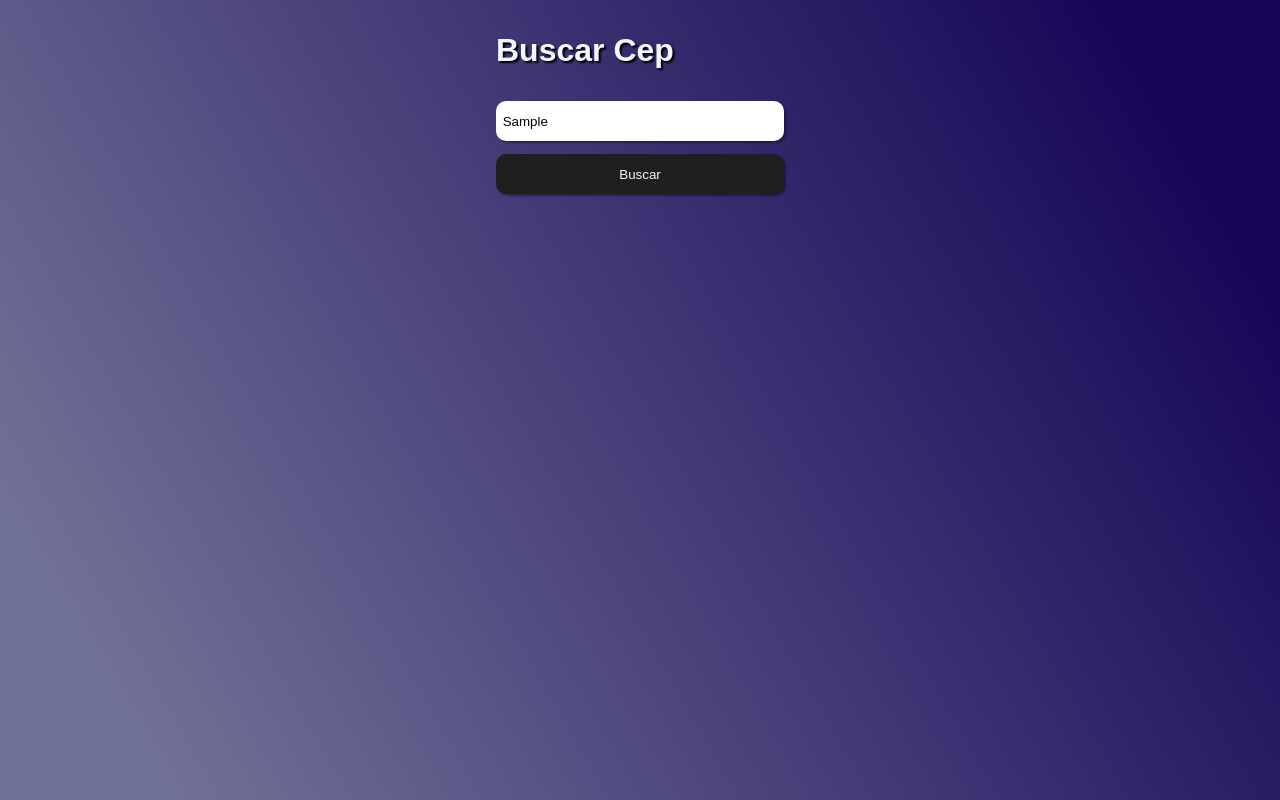
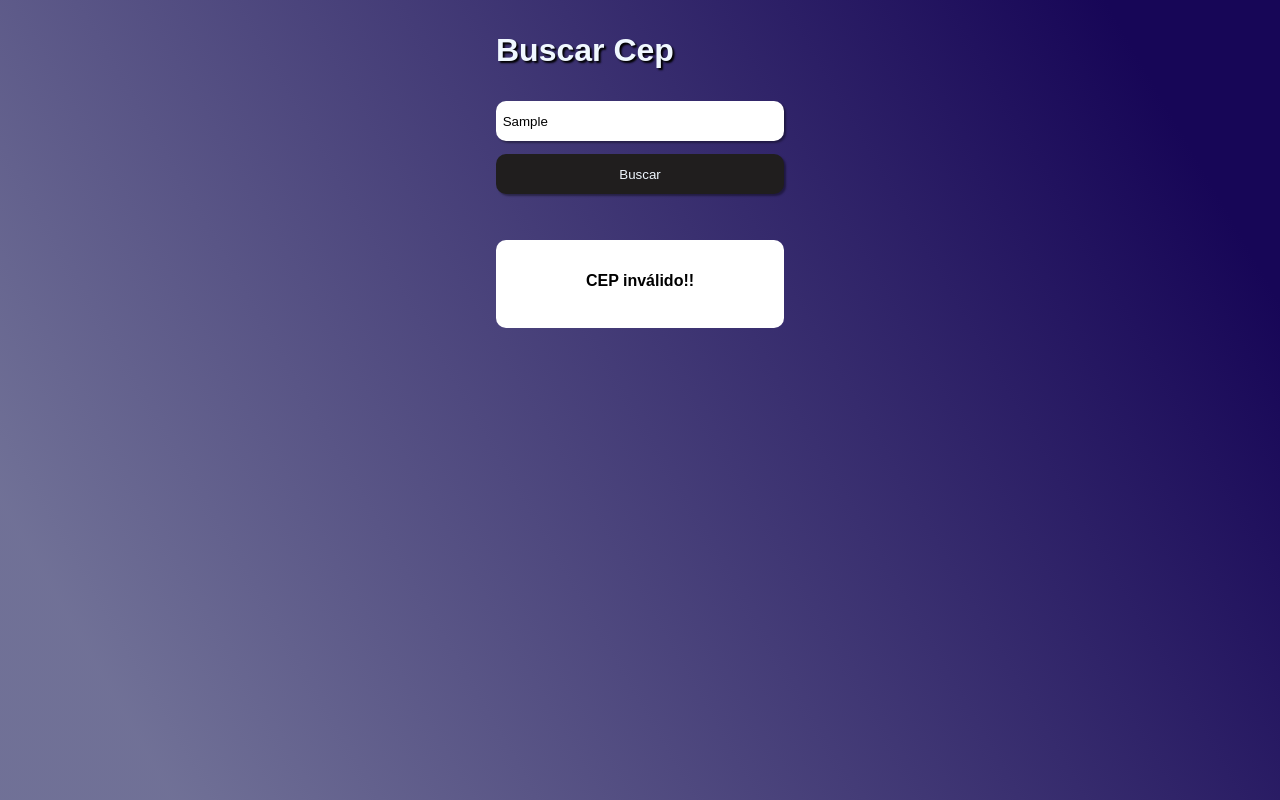
Before and after one commit to Eubiel178/searchcep, a React (Create React App) app: page / in a window 1280 px wide. Both pictures are taken after typing "Sample" into the empty fields and a click on the button "Buscar". Built offline with nearby package versions, Linux system fonts and the light colour scheme; no server answers.

Commit message:
Add files via upload

```diff
--- a/src/App.css
+++ b/src/App.css
@@ -43,9 +43,15 @@
 }
 
 .infoCep {
+    height: 5.5em;
     background-color: #fff;
     margin-top: 2em;
     border-radius: 10px;
     padding: 1em;
 
 }
+
+.invalid {
+    text-align: center;
+    padding-top: 1em;
+}
--- a/src/App.js
+++ b/src/App.js
@@ -4,18 +4,19 @@ import { useState } from 'react'
 import api from "./services/api";
 
 function App() {
-  const[input, setInput] = useState()
-  const[cep, setCep] = useState()
+  const[input, setInput] = useState("")
+  const[cep, setCep] = useState({})
 
   async function searchCep(e) {
     e.preventDefault()
 
     try {
       const response = await api.get(`${input}/json`)
-      setCep(response.data)
+      setCep(response)
+      console.log(response)
       setInput("")
     } catch (error) {
-      console.log(error)
+      setCep(error.name)
     }
   }
 
@@ -32,11 +33,17 @@ function App() {
         </button>
       </form>
 
-      {cep &&(
+      {cep.status == 200 &&(
         <div className="infoCep">
-          <p><strong>Cep:</strong> {cep.cep}</p>
-          <p><strong>ddd:</strong> {cep.ddd}</p>
-          <p><strong>Localidade:</strong> {cep.localidade} - {cep.uf}</p>
+          <p><strong>Cep:</strong> {cep.data.cep}</p>
+          <p><strong>ddd:</strong> {cep.data.ddd}</p>
+          <p><strong>Localidade:</strong> {cep.data.localidade} - {cep.data.uf}</p>
+        </div>
+      )}
+
+      {cep == "AxiosError" &&(
+        <div className="infoCep">
+          <p className="invalid"><strong>CEP inválido!!</strong></p>
         </div>
       )}
     </div>
```
